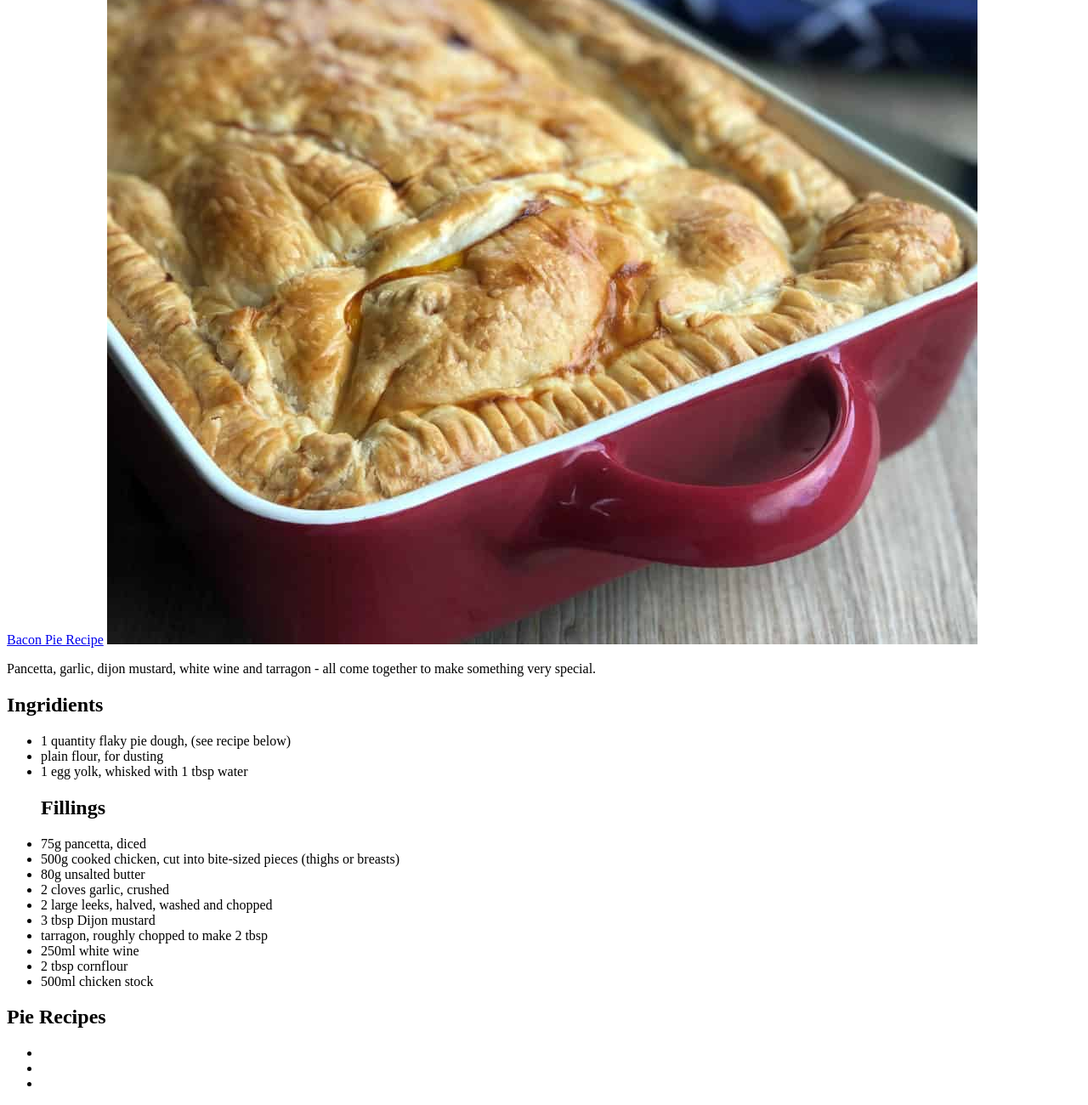
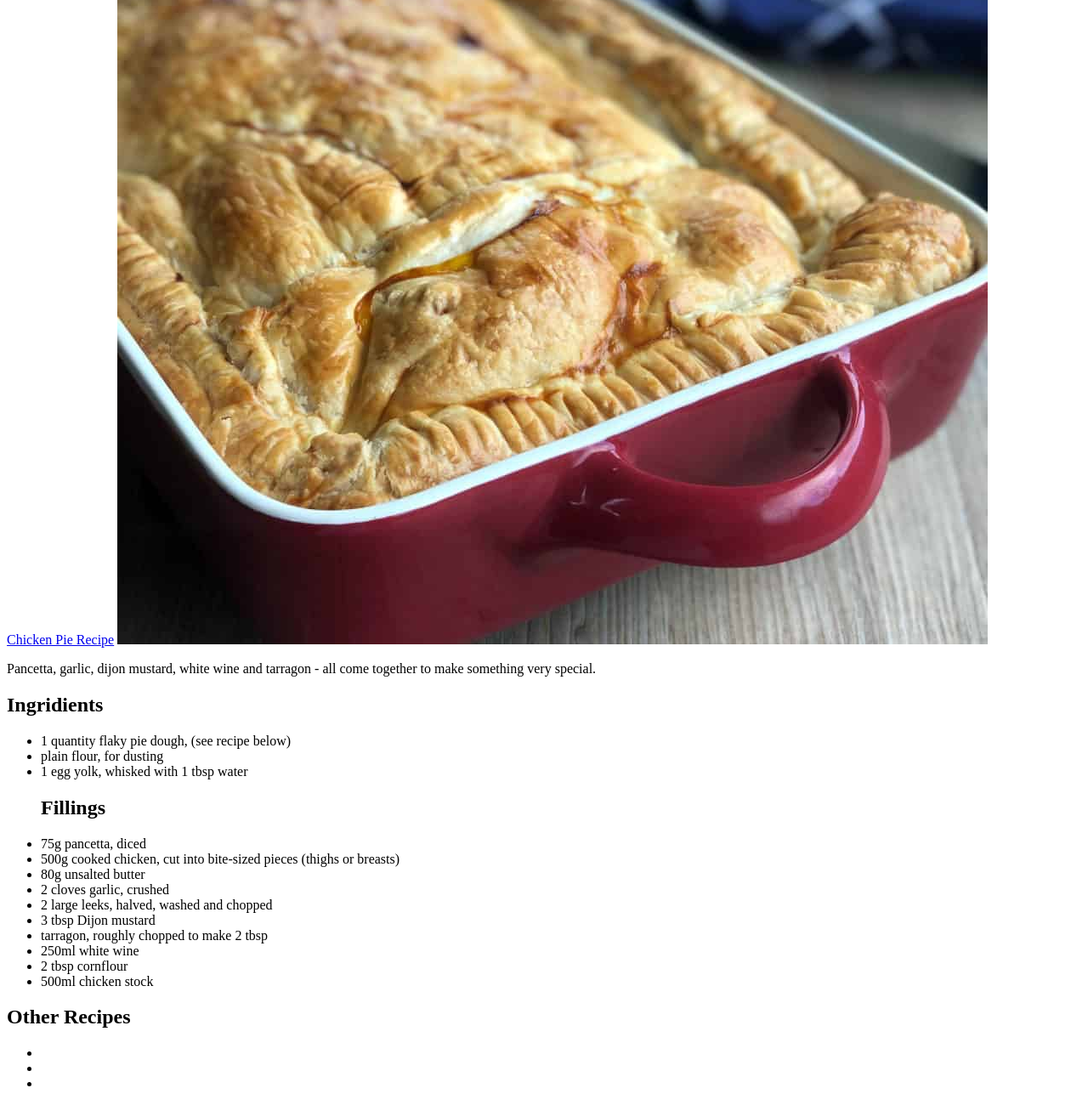
Before and after one commit to Dev-Mfundo/odin-recipes, a plain HTML site: page recipes/recipes/ChickenPie.html in a window 1280 px wide. Shown: the part 281-1581 px from the top of the page at 85% size. Drawn offline with Linux system fonts and the light colour scheme.

Commit message:
initial recipe start

```diff
--- a/recipes/recipes/BaconPie.html
+++ b/recipes/recipes/ChickenPie.html
@@ -3,12 +3,12 @@
 <head>
     <meta charset="UTF-8">
     <meta name="viewport" content="width=device-width, initial-scale=1.0">
-    <title>BaconPie</title>
+    <title>ChickenPie</title>
 </head>
 <body>
     <h1>Odin Project</h1>
-    <a href="/recipes/recipes/BaconPie.html">Bacon Pie Recipe</a>
-    <img src="/recipes/recipes/images/Bacon-and-Egg-Pie-3-1024x959.jpg" alt="Pie">
+    <a href="/recipes/recipes/ChickenPie.html">Chicken Pie Recipe</a>
+    <img src="/recipes/recipes/images/Pie1.jpg" alt="Pie">
     <p>Pancetta, garlic, dijon mustard, white wine and tarragon - all come together to
 make something very special.</p>
     <h2>Ingridients</h2>
@@ -16,7 +16,9 @@ make something very special.</p>
         <li>1 quantity flaky pie dough, (see recipe below)</li>
         <li>plain flour, for dusting</li>
         <li>1 egg yolk, whisked with 1 tbsp water</li>
+
         <h2>Fillings</h2>
+
         <li>75g pancetta, diced</li>
         <li>500g cooked chicken, cut into bite-sized pieces (thighs or breasts)</li>
         <li>80g unsalted butter</li>
@@ -29,7 +31,7 @@ make something very special.</p>
         <li>500ml chicken stock</li>
     </ul>
 
-    <h2>Pie Recipes</h2>
+    <h2>Other Recipes</h2>
 
 
     <ul>
```
Also changed, not shown: recipes/recipes/images/Pie1.jpg (renamed from recipes/recipes/images/Bacon-and-Egg-Pie-3-1024x959.jpg).
